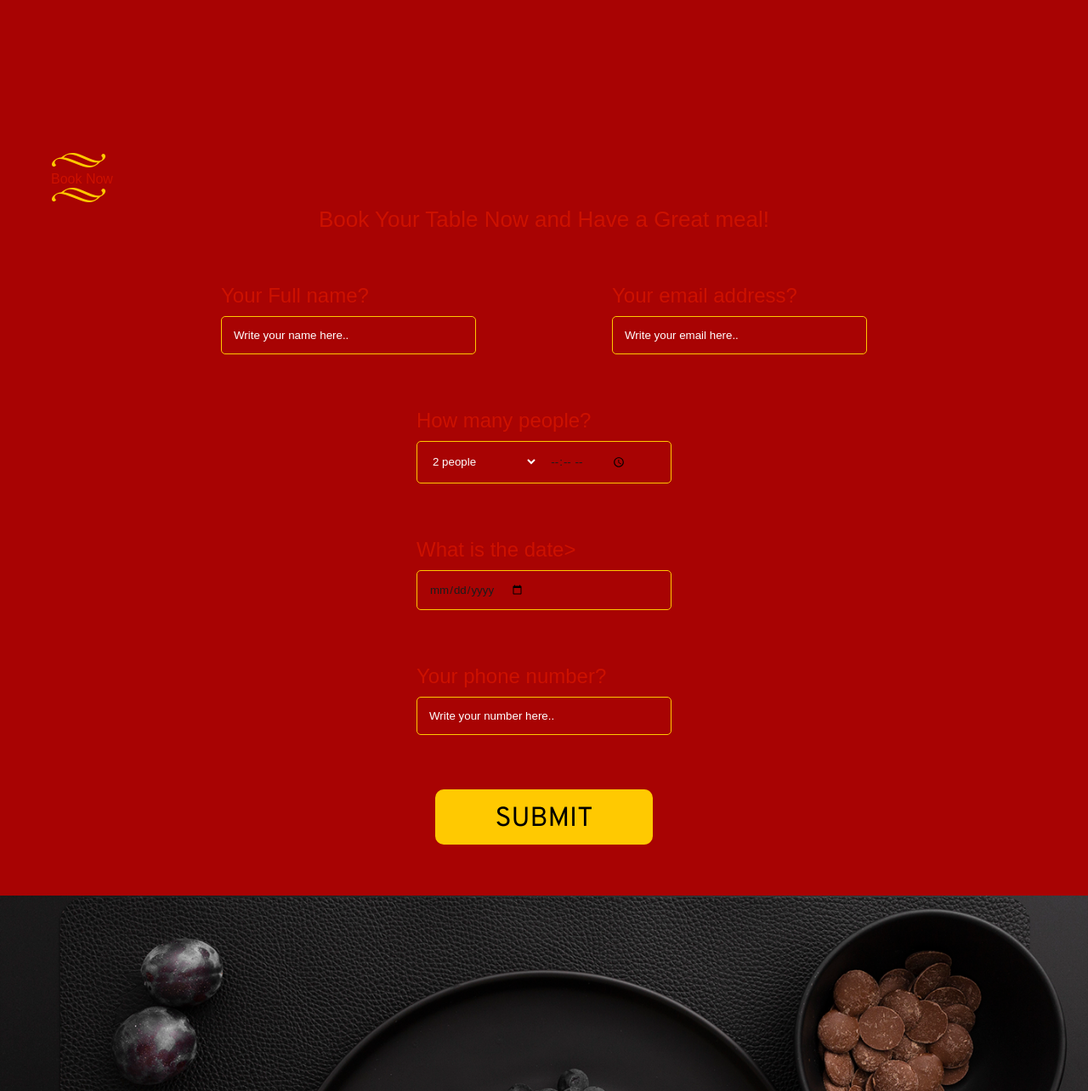
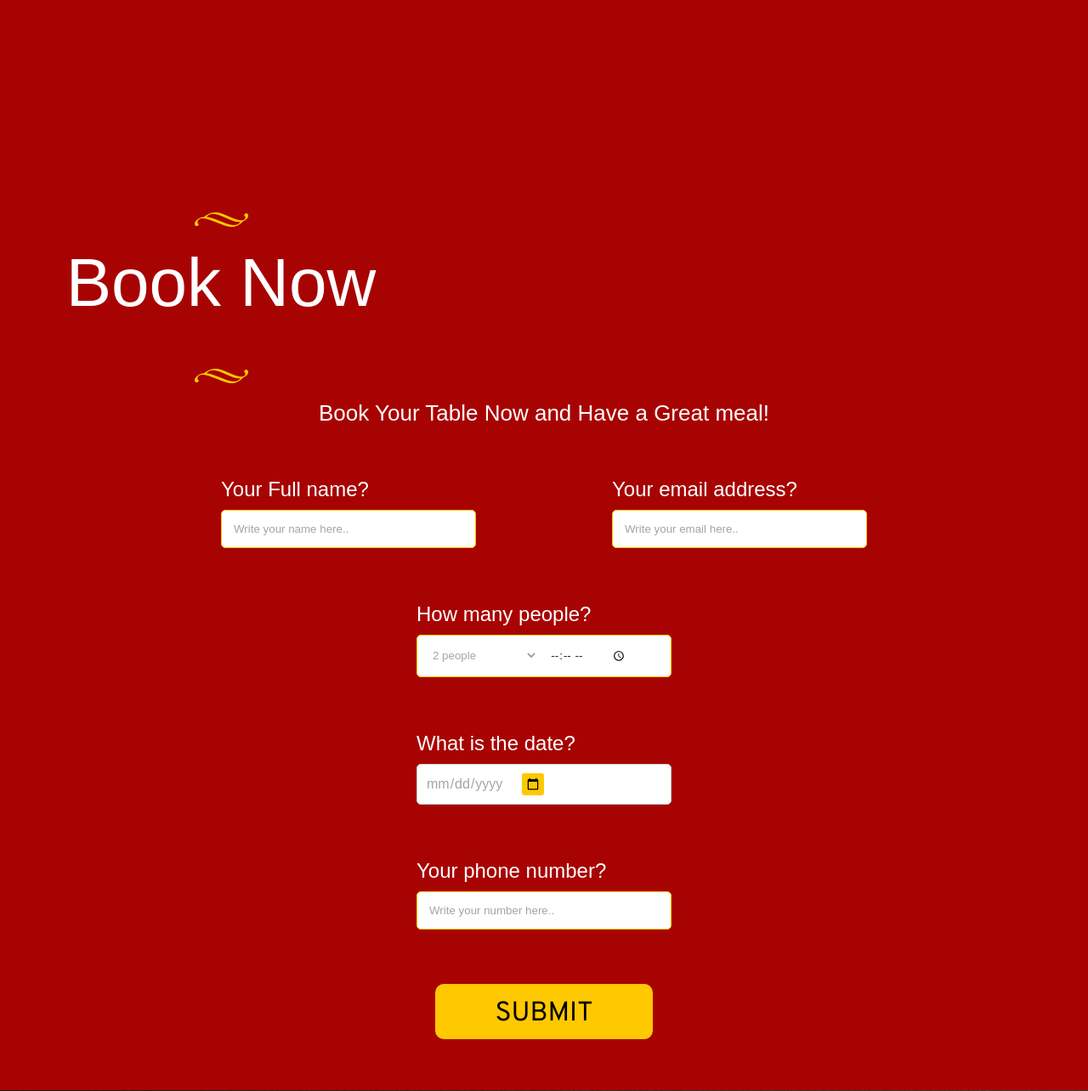
Before and after one commit to jiraphatl/DTI231-SmartQueue, a Flask app: page / in a window 1280 px wide; the page is wider, and only the part inside the window is pictured. Shown: the part 3147-4431 px from the top of that part at 85% size. Run offline with Flask 3, Linux system fonts and the light colour scheme; some web fonts are replaced.

Commit message:
edit booking

```diff
--- a/static/css/style.css
+++ b/static/css/style.css
@@ -87,7 +87,7 @@
 header{
     width: 100%;
     padding: 16px 0;
-    background-color: #cc1100;
+    background-color: #1c1c1c;
     position: sticky;
     top: 0%;
     z-index: 1;
@@ -95,7 +95,7 @@
 }
 
 nav {
-    width: 1200px;
+    width: 1000px;
     display: flex;
     align-items: center;
     justify-content: center;
@@ -239,7 +239,15 @@
     padding: 60px;
 }
 
+.booking .title{
+    width: 400px;
+    font-size: 80px;
+    color: #fff;
+    margin-top: 16px;
+    text-align: center;
+}
 .sub-title {
+    color: #fff;
     font-size: 26px;
     text-align: center;
     font-weight: 300;
@@ -255,12 +263,14 @@
 }
 
 .input p {
+    color: #fff;
     font-size: 24px;
     font-weight: lighter;
     margin-bottom: 10px;
 }
 
 .first, .mid, .last {
+    color: #fff;
     display: flex;
     align-items: center;
     width: min-content;
@@ -271,25 +281,36 @@
     width: 300px;
 }
 
-input, .input-i {
+.input-i {
     outline: none;
     border: 1px solid #ffc901;
     width: 300px;
     display: flex;
     align-items: center;
-    background-color: transparent;
+    background-color: #fff;
     border-radius: 5px;
-    color: #1c1c1c;
+    color: #a4a4a4;
 }
 
 input {
     padding: 14px;
 }
 
+input {
+    outline: none;
+    border: 1px solid #ffc901;
+    width: 300px;
+    display: flex;
+    align-items: center;
+    background-color: #fff;
+    border-radius: 5px;
+    color: #1c1c1c;
+}
 .input-i input{
     border: none;
     padding-right: 0;
 }
+
 
 .input-i {
     padding-right: 14px;
@@ -297,7 +318,7 @@
 
 .btn {
     background-color: #ffc901;
-    color: black;
+    color: #000000;
     padding: 15px 70px 10px 70px;
     font-family: 'Overpass', sans-serif;
     font-size: 32px;
@@ -306,31 +327,56 @@
     border: 0;
 }
 
-::-webkit-calender-picker-indicator {
+.custom-date-input {
+    width: 100%;
+    padding: 10px;
+    font-size: 16px;
+    color: #a4a4a4; /* Default text color */
+    background-color: #fff;
+    border: 1px solid #ccc;
+    border-radius: 5px;
+    outline: none;
+    appearance: none; /* Remove default styling */
+    -webkit-appearance: none; /* Remove default WebKit styling */
+    cursor: pointer;
+}
+
+.custom-date-input:focus {
+    border-color: #ffc901;
+    color: #000000; /* Change text color when focused */
+}
+
+.custom-date-input::-webkit-calendar-picker-indicator {
     cursor: pointer;
     background-color: #ffc901;
+    border-radius: 3px;
     padding: 5px;
-    border-radius: 3px;
 }
 
 ::placeholder{
-    color: white;
+    color: #a4a4a4;
 }
 
 select {
     width: 100%;
     padding: 14px;
     background-color: transparent;
-    color: white;
+    color: #a4a4a4;
     border: 0;
     outline: none;
     cursor: pointer;
 }
 
+select:focus {
+    color: #000000; /* เปลี่ยนเป็นสีดำเข้มเมื่อเลือก */
+}
+
 option{
-    color: black;
+    color: #000000;
     padding-top: 20px;
 }
+
+
 
 /* contact */
 .contact {
--- a/templates/index.html
+++ b/templates/index.html
@@ -29,7 +29,7 @@
                     bookings
                 </a></li>
                 <li><a href="#contact" class="link">
-                    content us
+                    contant us
                 </a></li>
             </ul>
         </nav>
@@ -133,9 +133,6 @@
                             <option value="2">
                                 4 people
                             </option>
-                            <option value="3">
-                                5 people
-                            </option>
                         </section>
                     </div>
                 </div> <div class="input">
@@ -148,11 +145,9 @@
             </div>
             <div class="last">
                 <div class="input">
-                    <p>
-                        What is the date>
-                    </p>
-                    <div class="input-i">
-                        <input type="date" placeholder="6 / 1 /2024">
+                    <p>What is the date?</p>
+                    <div class="input-date">
+                        <input type="date" id="date-input" class="custom-date-input">
                     </div>
                 </div>
             </div>
```
